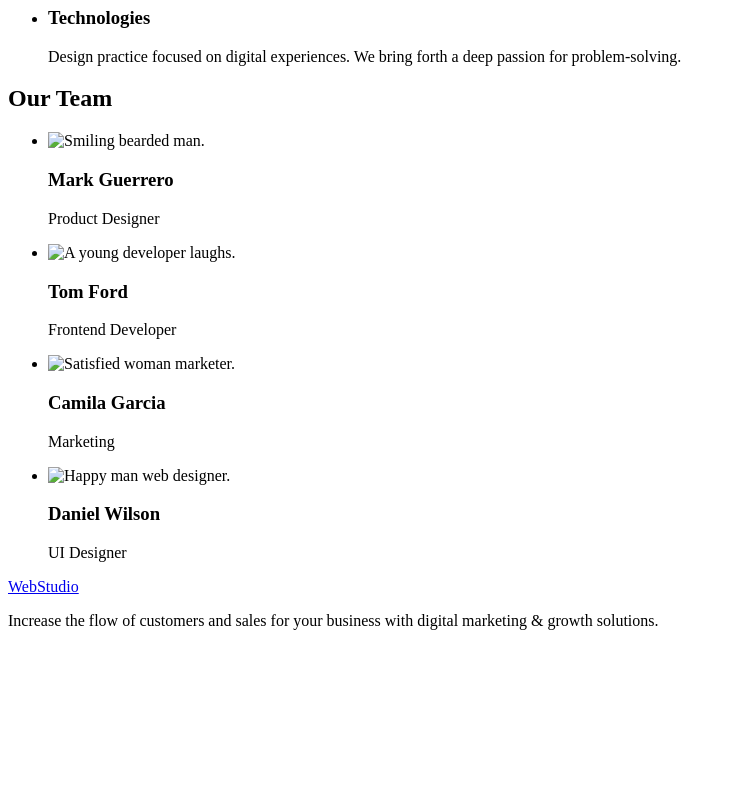
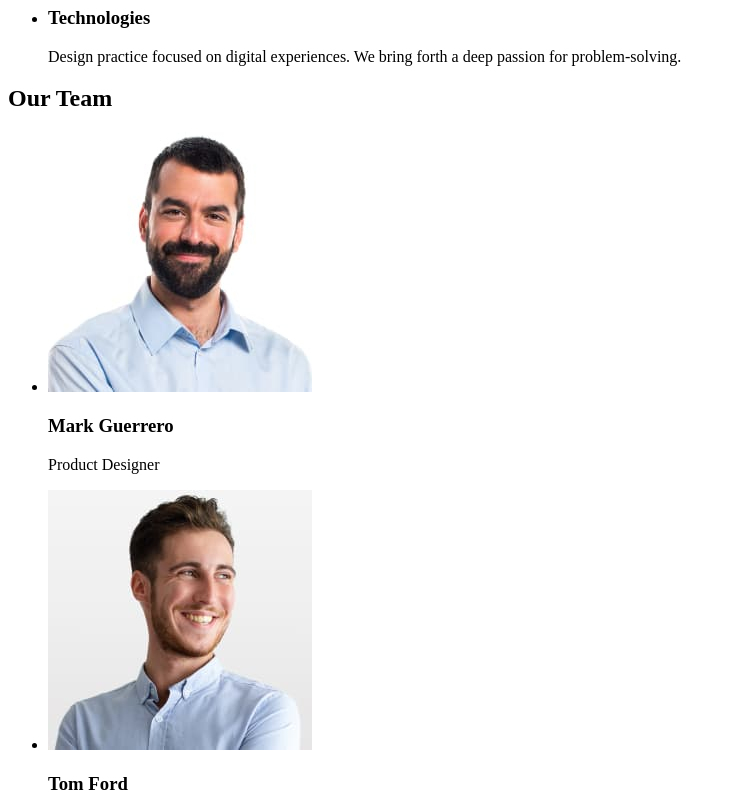
Before and after one commit to Iv-Hl/goit-markup-hw-01, a plain HTML site: page index.html in a window 1280 px wide. Shown: the part 480-1280 px from the top of the page, without its empty margins (0-736 px from the left). Before the commit the page ends 1126 px from the top, so only its background shows below. Drawn offline with Linux system fonts and the light colour scheme; the site is published under a folder, as on GitHub Pages, so addresses that start at the root find nothing.

Commit message:
upgrade 1

```diff
--- a/index.html
+++ b/index.html
@@ -71,23 +71,23 @@
             <h2>Our Team</h2>
             <ul>
                 <li>
-                    <img src="/images/Mark.jpg" alt="Smiling bearded man." width="264" height="260" />
+                    <img src="./images/Mark.jpg" alt="Smiling bearded man." width="264" height="260" />
                     <h3>Mark Guerrero</h3>
                     <p>Product Designer</p>
                 </li>
                 <li>
-                    <img src="/images/Tom.jpg" alt="A young developer laughs." width="264" height="260" />
+                    <img src="./images/Tom.jpg" alt="A young developer laughs." width="264" height="260" />
                     <h3>Tom Ford</h3>
                     <p>Frontend Developer</p>
                 </li>
                 <li>
-                    <img src="/images/Camila.jpg" alt="Satisfied woman marketer." width="264" height="260" />
+                    <img src="./images/Camila.jpg" alt="Satisfied woman marketer." width="264" height="260" />
                     <h3>Camila Garcia</h3>
                     <p>Marketing</p>
                 </li>
 
                 <li>
-                    <img src="/images/Daniel.jpg" alt="Happy man web designer." width="264" height="260" />
+                    <img src="./images/Daniel.jpg" alt="Happy man web designer." width="264" height="260" />
                     <h3>Daniel Wilson</h3>
                     <p>UI Designer</p>
                 </li>
```
